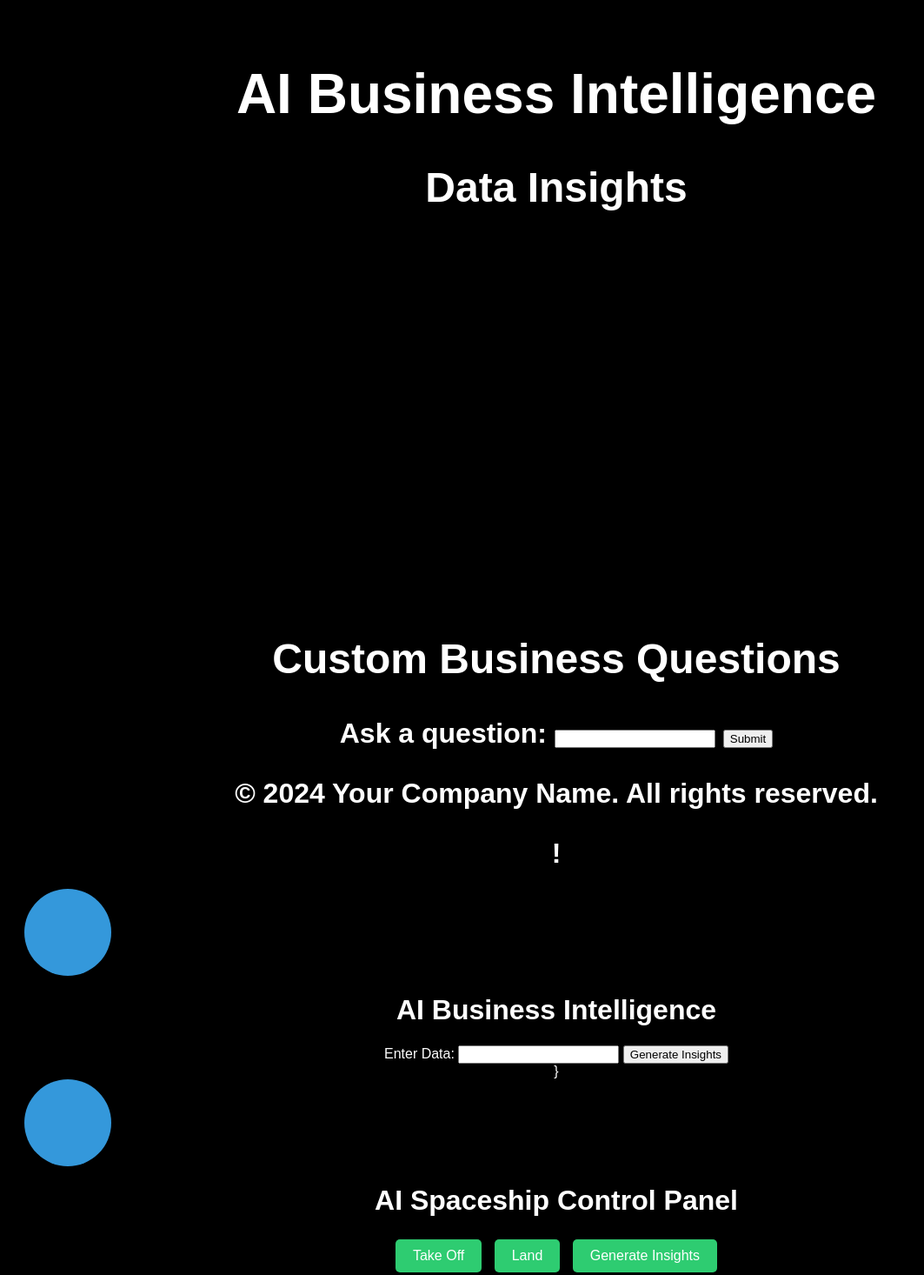
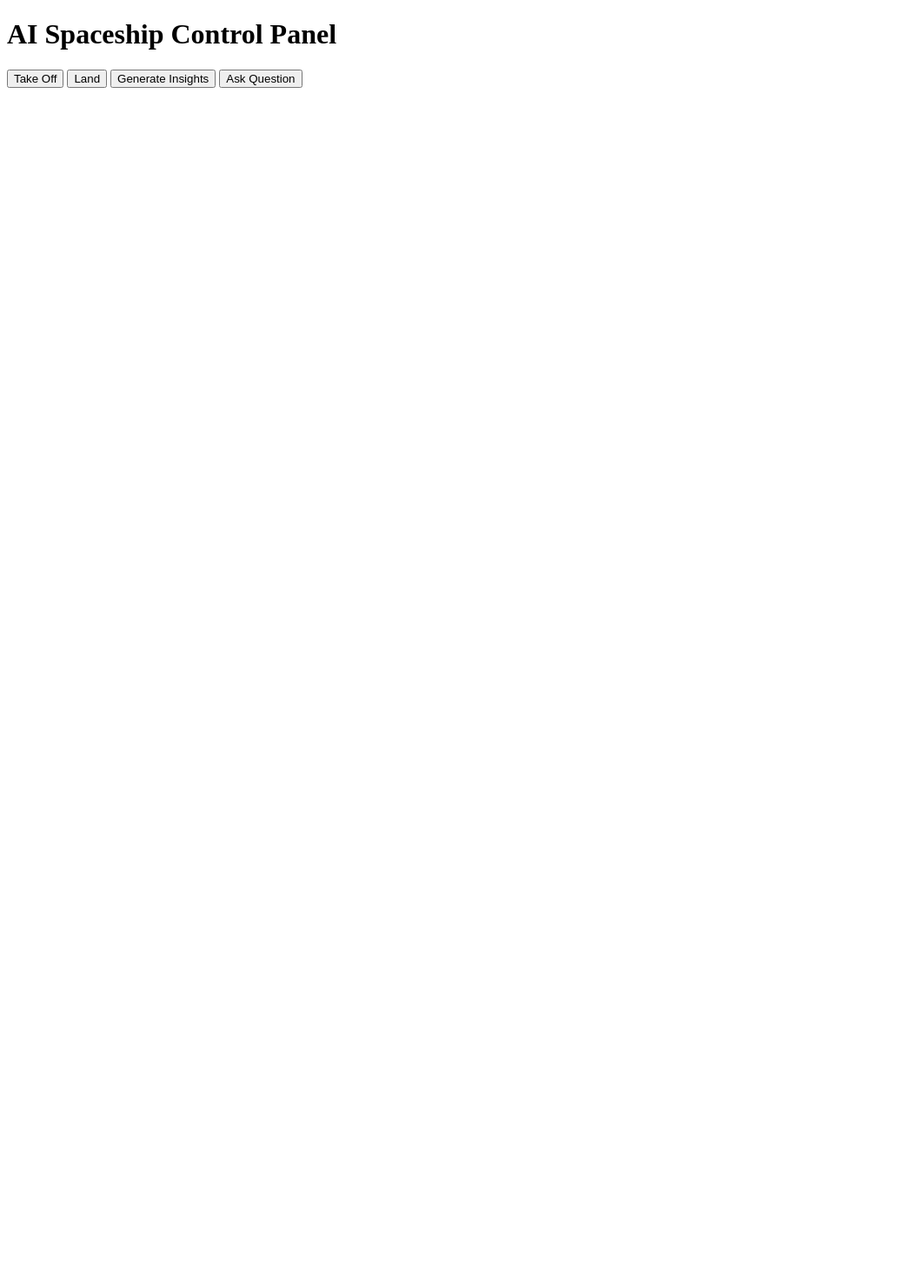
Before and after one commit to JoshZ2323/AIPlatform, a website: page index.html in a window 1280 px wide. Shown: the whole page at 87% size, without its empty margins (0-1063 px from the left). After the commit the page ends 800 px from the top, so only its background shows below. Drawn offline with Linux system fonts and the light colour scheme.

Commit message:
Update index.html

```diff
--- a/index.html
+++ b/index.html
@@ -1,153 +1,3 @@
-<!DOCTYPE html>
-<html lang="en">
-<head>
-    <meta charset="UTF-8">
-    <meta name="viewport" content="width=device-width, initial-scale=1.0">
-    <title>My GitHub Page</title>
-</head>
-<body>
-    <h1><!DOCTYPE html>
-<html lang="en">
-<head>
-    <meta charset="UTF-8">
-    <meta http-equiv="X-UA-Compatible" content="IE=edge">
-    <meta name="viewport" content="width=device-width, initial-scale=1.0">
-    <title>AI Business Intelligence</title>
-    <!-- Include any additional CSS or JavaScript libraries here -->
-</head>
-<body>
-
-    <header>
-        <h1>AI Business Intelligence</h1>
-    </header>
-
-    <section id="dataInsights">
-        <h2>Data Insights</h2>
-        <!-- Place your charts and visualizations here -->
-        <div id="chartContainer">
-            <!-- Chart 1: Replace this with your actual chart code -->
-            <canvas id="pieChart" width="400" height="400"></canvas>
-
-            <!-- Chart 2: Replace this with your actual chart code -->
-            <canvas id="lineChart" width="400" height="400"></canvas>
-        </div>
-    </section>
-
-    <section id="customQuestions">
-        <h2>Custom Business Questions</h2>
-        <!-- Create a form or interactive elements for custom questions -->
-        <form id="customQuestionsForm">
-            <!-- Add your input fields, buttons, etc. here -->
-            <label for="questionInput">Ask a question:</label>
-            <input type="text" id="questionInput" name="questionInput" required>
-            <button type="button" onclick="submitQuestion()">Submit</button>
-        </form>
-    </section>
-
-    <footer>
-        <p>&copy; 2024 Your Company Name. All rights reserved.</p>
-    </footer>
-
-    <!-- Include any additional scripts here -->
-    <script>
-        // Add your JavaScript code for handling data, charts, and interactions
-        function submitQuestion() {
-            // Implement logic to handle custom business questions
-            // Update the DOM or trigger relevant actions
-            alert('Question submitted!'); // Replace with actual logic
-        }
-    </script>
-
-</body>
-</html>
-!</h1>
-</body>
-</html>
-<!DOCTYPE html>
-<html lang="en">
-<head>
-    <meta charset="UTF-8">
-    <meta http-equiv="X-UA-Compatible" content="IE=edge">
-    <meta name="viewport" content="width=device-width, initial-scale=1.0">
-    <title>AI Business Intelligence</title>
-    <!-- Include any additional CSS or JavaScript libraries here -->
-</head>
-<body>
-
-
-
-
-
-    <!DOCTYPE html>
-<html lang="en">
-<head>
-    <meta charset="UTF-8">
-    <meta name="viewport" content="width=device-width, initial-scale=1.0">
-    <title>AI Business Intelligence</title>
-    <!-- Include any additional styles or libraries here -->
-    <style>
-        /* Add your spaceship UI styles here */
-        body {
-            background-color: #000;
-            color: #fff;
-            font-family: 'Arial', sans-serif;
-            text-align: center;
-            padding: 20px;
-        }
-
-        #spaceship {
-            width: 100px;
-            height: 100px;
-            background-color: #3498db;
-            border-radius: 50%;
-            margin-bottom: 20px;
-        }
-
-        /* Add more styles as needed */
-    </style>
-</head>
-<body>
-    <div id="spaceship"></div>
-    <h1>AI Business Intelligence</h1>
-    <form id="dataForm">
-        <label for="dataInput">Enter Data:</label>
-        <input type="text" id="dataInput" name="dataInput" required>
-        <button type="button" onclick="processData()">Generate Insights</button>
-    </form>
-
-    <!-- Include any additional scripts or libraries here -->
-    <script>
-        // Add your AI and data processing logic here
-        function processData() {
-            const inputData = document.getElementById('dataInput').value;
-
-            // Perform AI operations or data processing here
-            const aiResult = performAI(inputData);
-
-            // Display the result or take further actions
-            alert(`AI Result: ${aiResult}`);
-        }
-
-        // Hypothetical AI function
-        function performAI(input) {
-            // Replace this with your actual AI logic
-            return `AI processed: ${input}`;
-        }
-    </script>
-</body>
-</html>
-
-        }
-    </script>
-
-</body>
-</html>
-
-
-
-
-
-
 <!DOCTYPE html>
 <html lang="en">
 <head>
@@ -156,70 +6,40 @@
     <title>AI Spaceship Control Panel</title>
     <!-- Include any additional styles or libraries here -->
     <style>
-        body {
-            background-color: #000;
-            color: #fff;
-            font-family: 'Arial', sans-serif;
-            text-align: center;
-            padding: 20px;
-        }
-
-        #spaceship {
-            width: 100px;
-            height: 100px;
-            background-color: #3498db;
-            border-radius: 50%;
-            margin-bottom: 20px;
-        }
-
-        .control-button {
-            background-color: #2ecc71;
-            color: #fff;
-            padding: 10px 20px;
-            font-size: 16px;
-            border: none;
-            border-radius: 5px;
-            cursor: pointer;
-            margin: 5px;
-        }
-
-        /* Add more styles as needed */
+        /* Styles remain the same as in the previous code */
+        /* ... */
     </style>
 </head>
 <body>
     <div id="spaceship"></div>
     <h1>AI Spaceship Control Panel</h1>
-    <button class="control-button" onclick="takeOff()">Take Off</button>
-    <button class="control-button" onclick="land()">Land</button>
-    <button class="control-button" onclick="generateInsights()">Generate Insights</button>
+    <div class="control-panel">
+        <button class="control-button" onclick="takeOff()">Take Off</button>
+        <button class="control-button" onclick="land()">Land</button>
+        <button class="control-button" onclick="generateInsights()">Generate Insights</button>
+        <button class="control-button" onclick="askQuestion()">Ask Question</button>
+    </div>
 
     <!-- Include any additional scripts or libraries here -->
     <script>
-        function takeOff() {
-            // Implement take off logic
-            alert('Spaceship taking off!');
-        }
+        // Previous functions remain the same
 
-        function land() {
-            // Implement landing logic
-            alert('Spaceship landing!');
-        }
+        function askQuestion() {
+            const userQuestion = prompt('Ask a question:');
+            if (userQuestion !== null) {
+                // Call the NLP algorithm to process the question
+                const nlpResult = processNLP(userQuestion);
 
-        function generateInsights() {
-            const inputData = prompt('Enter Data for AI Processing:');
-            if (inputData !== null) {
-                // Perform AI operations or data processing here
-                const aiResult = performAI(inputData);
-
-                // Display the result or take further actions
-                alert(`AI Result: ${aiResult}`);
+                // Display the NLP result or take further actions
+                alert(`NLP Result: ${nlpResult}`);
             }
         }
 
-        // Hypothetical AI function
-        function performAI(input) {
-            // Replace this with your actual AI logic
-            return `AI processed: ${input}`;
+        // Hypothetical NLP function
+        function processNLP(question) {
+            // Replace this with your actual NLP logic
+            // For simplicity, let's assume the AI echoes the question for demonstration
+            return `You asked: ${question}`;
         }
     </script>
 </body>
```
